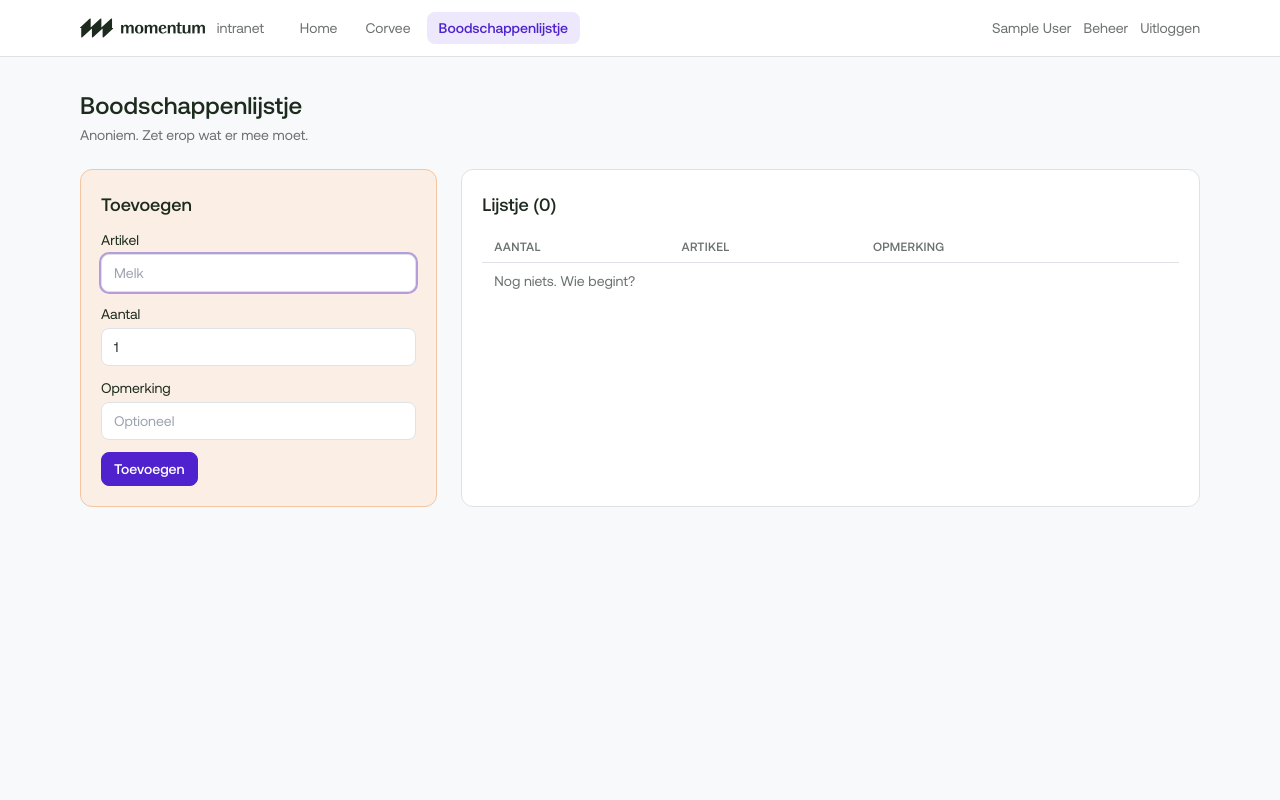
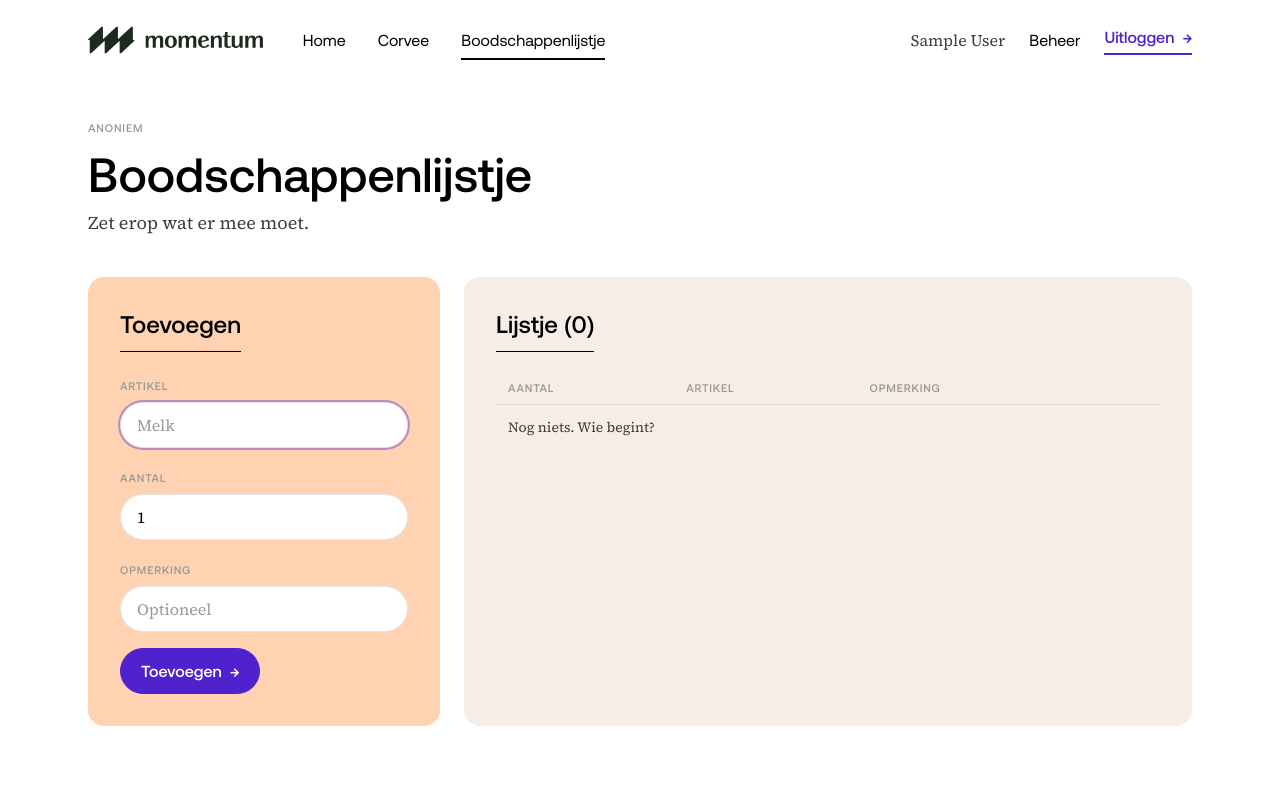
Before and after one commit to momentum-nl/intranet-, a Django app: page /boodschappenlijstje/ in a window 1280 px wide. Run offline with Django 5.2, Linux system fonts and the light colour scheme; the visitor is signed in with stand-in values (Sample User, id 1); data that the repository does not hold is empty; style sheets or scripts are compiled from the project's sources.

Commit message:
Hele app in de stijl van momentumdigital.nl
Wit, warmgrijze kaarten zonder rand met Aeonik-titel en onderstreping,
Source Serif als broodtekst, grijze uppercase kopjes, paarse pijl-links,
pill-knoppen en -velden. Header met zwarte navlinks en balkje bij hover.
README bijgewerkt (boodschappenlijstje, SSO).

Co-Authored-By: Claude Fable 5.1 <noreply@anthropic.com>

```diff
--- a/web_app/apps/intranet/templates/intranet/shopping.html
+++ b/web_app/apps/intranet/templates/intranet/shopping.html
@@ -1,18 +1,19 @@
 {% extends "base.html" %}
 {% block title %}Boodschappenlijstje{% endblock %}
 {% block content %}
-<h1 class="text-2xl font-semibold mb-1">Boodschappenlijstje</h1>
-<p class="text-sm text-muted mb-6">Anoniem. Zet erop wat er mee moet.</p>
+<p class="eyebrow mb-3">Anoniem</p>
+<h1 class="page-title mb-3">Boodschappenlijstje</h1>
+<p class="prose-serif text-lg mb-10">Zet erop wat er mee moet.</p>
 <div class="grid md:grid-cols-3 gap-6">
-  <section class="card bg-warm-light border-warm">
+  <section class="card bg-peach-200">
     <h2 class="section">Toevoegen</h2>
-    <form method="post" class="space-y-3">
+    <form method="post" class="space-y-4">
       {% csrf_token %}
-      <label class="block text-sm">Artikel<input name="article" value="{{ form.article.value|default:'' }}" placeholder="Melk" class="input mt-1" required autofocus></label>
-      <label class="block text-sm">Aantal<input name="quantity" type="number" inputmode="numeric" min="1" step="1" value="{{ form.quantity.value|default:1 }}" class="input mt-1" required></label>
-      <label class="block text-sm">Opmerking<input name="note" class="input mt-1" placeholder="Optioneel"></label>
-      {% for e in form.errors.values %}<p class="text-danger text-xs">{{ e|striptags }}</p>{% endfor %}
-      <button class="btn btn-primary">Toevoegen</button>
+      <label class="block"><span class="eyebrow">Artikel</span><input name="article" value="{{ form.article.value|default:'' }}" placeholder="Melk" class="input mt-1.5" required autofocus></label>
+      <label class="block"><span class="eyebrow">Aantal</span><input name="quantity" type="number" inputmode="numeric" min="1" step="1" value="{{ form.quantity.value|default:1 }}" class="input mt-1.5" required></label>
+      <label class="block"><span class="eyebrow">Opmerking</span><input name="note" class="input mt-1.5" placeholder="Optioneel"></label>
+      {% for e in form.errors.values %}<p class="text-danger font-serif text-sm">{{ e|striptags }}</p>{% endfor %}
+      <button class="btn btn-primary">Toevoegen <span aria-hidden="true">→</span></button>
     </form>
   </section>
 
@@ -23,12 +24,12 @@
       <tbody>
         {% for i in items %}
         <tr>
-          <td class="td tabular-nums whitespace-nowrap">{{ i.quantity }}</td>
-          <td class="td font-medium">{{ i.article }}</td>
-          <td class="td text-muted">{{ i.note }}</td>
-          <td class="td text-right"><form method="post" action="{% url 'intranet:shopping_delete' i.pk %}">{% csrf_token %}<button class="text-xs text-muted hover:text-danger" title="Verwijderen">✕</button></form></td>
+          <td class="td tabular-nums whitespace-nowrap font-display font-medium">{{ i.quantity }}</td>
+          <td class="td font-serif text-base">{{ i.article }}</td>
+          <td class="td font-serif text-grey-300">{{ i.note }}</td>
+          <td class="td text-right"><form method="post" action="{% url 'intranet:shopping_delete' i.pk %}">{% csrf_token %}<button class="text-grey hover:text-danger" title="Verwijderen">✕</button></form></td>
         </tr>
-        {% empty %}<tr><td class="td text-muted" colspan="4">Nog niets. Wie begint?</td></tr>{% endfor %}
+        {% empty %}<tr><td class="td prose-serif" colspan="4">Nog niets. Wie begint?</td></tr>{% endfor %}
       </tbody>
     </table>
   </section>
--- a/web_app/static/src/app.css
+++ b/web_app/static/src/app.css
@@ -18,30 +18,55 @@
     --color-warm: 245 197 162;         /* Momentum Peach #F5C5A2 */
     --color-warm-light: 251 238 228;   /* #FBEEE4 */
     --color-warm-hero: 255 195 151;    /* website hero peach #FFC397 */
+    --color-peach-50: 255 239 227;     /* website peach-50 #FFEFE3 */
+    --color-peach-200: 255 211 178;    /* website peach-200 #FFD3B2 */
+    --color-peach-900: 66 49 36;       /* website peach-900 #423124 */
+    --color-sunset-50: 255 249 227;    /* website sunset-50 #FFF9E3 */
+    --color-wgrey: 245 237 230;        /* website warm grey #F5EDE6 (kaarten) */
+    --color-grey: 153 153 153;         /* website grey #999999 (kopjes) */
+    --color-grey-300: 61 61 61;        /* website grey-300 #3D3D3D (tekst op kaart) */
     --color-deep: 12 34 39;            /* website ink #0C2227 */
     --color-danger: 220 53 69;
     --color-danger-light: 253 236 238;
     --color-success: 40 167 69;
     --color-warning: 255 193 7;
-    --color-text-primary: 28 43 30;
-    --color-text-muted: 107 114 110;
-    --color-border: 222 226 230;
+    --color-text-primary: 0 0 0;
+    --color-text-muted: 61 61 61;
+    --color-border: 0 0 0;
     --color-bg-primary: 255 255 255;
-    --color-bg-secondary: 248 249 250;
+    --color-bg-secondary: 255 255 255;
   }
   body { @apply font-sans antialiased; }
   h1, h2, h3 { @apply font-display; }
 }
 
 @layer components {
-  .card { @apply bg-surface border border-line rounded-xl p-5; }
-  .btn { @apply inline-flex items-center gap-1 rounded-lg px-3 py-1.5 text-sm font-medium border border-line bg-surface hover:bg-canvas; }
-  .btn-primary { @apply bg-primary text-white border-primary hover:bg-primary-hover; }
-  .input { @apply w-full rounded-lg border border-line bg-surface px-3 py-2 text-sm focus:outline-none focus:ring-2 focus:ring-primary/40; }
-  .tag { @apply inline-block rounded-full px-2 py-0.5 text-xs font-medium; }
-  .th { @apply text-left text-xs font-semibold text-muted uppercase tracking-wide px-3 py-2; }
-  .td { @apply px-3 py-2 text-sm border-t border-line align-top; }
-  .section { @apply text-lg font-semibold text-ink mb-3; }
+  /* Kaart zoals .c-simple-card: warmgrijs, zonder rand, ruim */
+  .card { @apply bg-wgrey rounded-2xl p-6 sm:p-8; }
+  /* Kaarttitel zoals .c-simple-card__title: Aeonik medium met dunne onderstreping */
+  .section { @apply font-display font-medium text-2xl leading-tight text-black pb-3 mb-5 border-b border-black w-fit; }
+  /* Kopje zoals "WHAT WE DO" */
+  .eyebrow { @apply font-display text-[11px] font-bold uppercase tracking-[0.08em] text-grey; }
+  /* Broodtekst zoals .c-text */
+  .prose-serif { @apply font-serif text-grey-300 leading-relaxed; }
+  /* Knoppen zoals .c-btn--primary: pill, paars, pijl, donker bij hover */
+  .btn { @apply inline-flex items-center gap-2 rounded-full px-5 py-2.5 font-display font-medium text-base border border-black text-black transition-colors duration-300 hover:bg-black hover:text-white; }
+  .btn-primary { @apply bg-primary border-primary text-white hover:bg-deep hover:border-deep; }
+  .btn-sm { @apply px-4 py-1.5 text-sm; }
+  /* Link zoals "Read our case studies →" */
+  .link-arrow { @apply inline-flex items-center gap-2 font-display font-medium text-primary border-b-2 border-primary pb-1 hover:text-deep hover:border-deep transition-colors; }
+  .link-arrow::after { content: "→"; }
+  /* Velden zoals .c-form__input: wit, pill, serif */
+  .input { @apply w-full rounded-full bg-white border border-black/10 px-4 py-2.5 font-serif text-base text-black placeholder:text-grey focus:outline-none focus:ring-2 focus:ring-primary/40; }
+  /* Label zoals .c-tag */
+  .tag { @apply inline-block rounded px-2 py-0.5 font-serif text-xs font-medium bg-peach-200/80 text-peach-900; }
+  .th { @apply eyebrow text-left px-3 py-2; }
+  .td { @apply px-3 py-3 text-sm border-t border-black/10 align-top; }
+  /* Navigatielink zoals .c-nav__link: zwart, balkje bij hover/actief */
+  .nav-link { @apply relative font-display text-base text-black py-1; }
+  .nav-link::after { content: ""; @apply absolute left-0 -bottom-1 h-0.5 w-full bg-black origin-left scale-x-0 transition-transform duration-300; }
+  .nav-link:hover::after, .nav-link.is-active::after { @apply scale-x-100; }
+  .page-title { @apply font-display font-medium text-4xl sm:text-5xl leading-tight text-black; }
 }
 
 /* Loginpagina: perzik-hero met de cirkels van momentumdigital.nl */
--- a/web_app/tailwind.config.js
+++ b/web_app/tailwind.config.js
@@ -9,6 +9,10 @@ module.exports = {
         secondary: { DEFAULT: v("secondary"), light: v("secondary-light") },
         warm: { DEFAULT: v("warm"), light: v("warm-light"), hero: v("warm-hero") },
         deep: v("deep"),
+        peach: { 50: v("peach-50"), 200: v("peach-200"), 900: v("peach-900") },
+        sunset: { 50: v("sunset-50") },
+        wgrey: v("wgrey"),
+        grey: { DEFAULT: v("grey"), 300: v("grey-300") },
         danger: { DEFAULT: v("danger"), light: v("danger-light") },
         success: v("success"),
         warning: v("warning"),
--- a/web_app/templates/base.html
+++ b/web_app/templates/base.html
@@ -7,34 +7,42 @@
   <link rel="icon" href="{% static 'favicon.svg' %}">
   <link rel="stylesheet" href="{% static 'app.css' %}">
 </head>
-<body class="bg-canvas text-ink min-h-screen">
+<body class="bg-white text-black min-h-screen">
 {% block body %}
-  <header class="bg-surface border-b border-line">
-    <div class="max-w-6xl mx-auto px-4 h-14 flex items-center gap-6">
-      <a href="{% url 'intranet:dashboard' %}" class="flex items-center gap-3">
-        <img src="{% static 'momentum-logo.svg' %}" alt="Momentum" class="h-5">
-        <span class="text-muted text-sm hidden sm:inline">intranet</span>
+  <header class="bg-white">
+    <div class="max-w-6xl mx-auto px-6 h-20 flex items-center gap-10">
+      <a href="{% url 'intranet:dashboard' %}" class="flex items-center">
+        <img src="{% static 'momentum-logo.svg' %}" alt="Momentum" class="h-7">
       </a>
       {% if user.is_authenticated %}
       {% with path=request.resolver_match.url_name %}
-      <nav class="flex gap-1 text-sm">
-        <a href="{% url 'intranet:dashboard' %}" class="px-3 py-1.5 rounded-lg {% if path == 'dashboard' %}bg-primary-light text-primary font-medium{% else %}text-muted hover:text-ink{% endif %}">Home</a>
-        <a href="{% url 'intranet:corvee' %}" class="px-3 py-1.5 rounded-lg {% if path == 'corvee' %}bg-primary-light text-primary font-medium{% else %}text-muted hover:text-ink{% endif %}">Corvee</a>
-        <a href="{% url 'intranet:shopping' %}" class="px-3 py-1.5 rounded-lg {% if path == 'shopping' %}bg-primary-light text-primary font-medium{% else %}text-muted hover:text-ink{% endif %}">Boodschappenlijstje</a>
+      <nav class="hidden sm:flex gap-8">
+        <a href="{% url 'intranet:dashboard' %}" class="nav-link {% if path == 'dashboard' %}is-active{% endif %}">Home</a>
+        <a href="{% url 'intranet:corvee' %}" class="nav-link {% if path == 'corvee' %}is-active{% endif %}">Corvee</a>
+        <a href="{% url 'intranet:shopping' %}" class="nav-link {% if path == 'shopping' %}is-active{% endif %}">Boodschappenlijstje</a>
       </nav>
       {% endwith %}
-      <div class="ml-auto flex items-center gap-3 text-sm text-muted">
-        <span class="hidden md:inline">{{ user.display_name }}</span>
-        {% if user.is_staff %}<a href="{% url 'admin:index' %}" class="hover:text-ink">Beheer</a>{% endif %}
-        <a href="{% url 'account_logout' %}" class="hover:text-ink">Uitloggen</a>
+      <div class="ml-auto flex items-center gap-6">
+        <span class="hidden md:inline font-serif text-grey-300">{{ user.display_name }}</span>
+        {% if user.is_staff %}<a href="{% url 'admin:index' %}" class="nav-link hidden sm:inline">Beheer</a>{% endif %}
+        <a href="{% url 'account_logout' %}" class="link-arrow">Uitloggen</a>
       </div>
       {% endif %}
     </div>
+    {% if user.is_authenticated %}
+    {% with path=request.resolver_match.url_name %}
+    <nav class="sm:hidden flex gap-6 px-6 pb-4">
+      <a href="{% url 'intranet:dashboard' %}" class="nav-link {% if path == 'dashboard' %}is-active{% endif %}">Home</a>
+      <a href="{% url 'intranet:corvee' %}" class="nav-link {% if path == 'corvee' %}is-active{% endif %}">Corvee</a>
+      <a href="{% url 'intranet:shopping' %}" class="nav-link {% if path == 'shopping' %}is-active{% endif %}">Boodschappen</a>
+    </nav>
+    {% endwith %}
+    {% endif %}
   </header>
-  <main class="max-w-6xl mx-auto px-4 py-8">
+  <main class="max-w-6xl mx-auto px-6 py-10">
     {% if messages %}
-      <div class="mb-6 space-y-2">
-        {% for m in messages %}<div class="card py-2 text-sm {% if m.tags == 'error' %}border-danger bg-danger-light{% else %}border-primary/30 bg-primary-light{% endif %}">{{ m }}</div>{% endfor %}
+      <div class="mb-8 space-y-2">
+        {% for m in messages %}<div class="rounded-2xl px-5 py-3 font-serif {% if m.tags == 'error' %}bg-danger-light text-danger{% else %}bg-sunset-50 text-black{% endif %}">{{ m }}</div>{% endfor %}
       </div>
     {% endif %}
     {% block content %}{% endblock %}
```
Also changed, not shown: web_app/apps/intranet/templates/intranet/corvee.html (+24 -23 lines), web_app/apps/intranet/templates/intranet/dashboard.html (+32 -33 lines), README.md.
